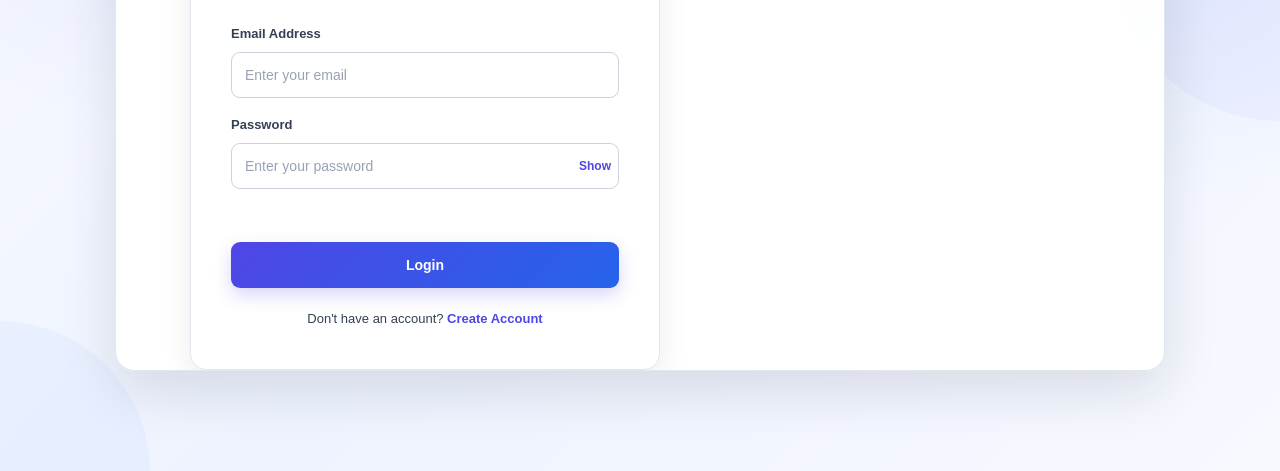
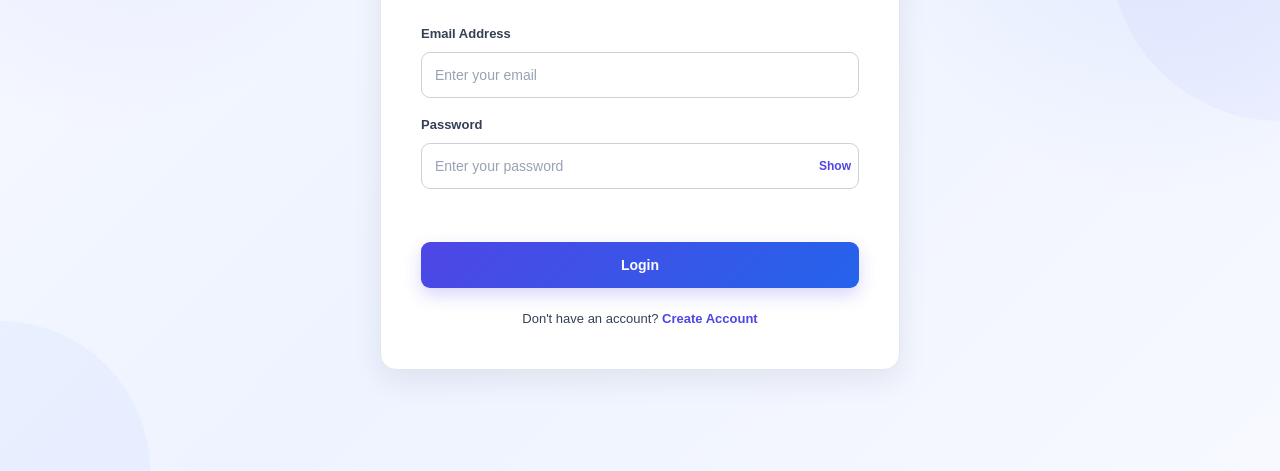
Before and after one commit to ajaykr35/Test-Lab, a plain HTML site: page login.html in a window 1280 px wide. Shown: the part 329-800 px from the top of the page. Drawn offline with Linux system fonts and the light colour scheme.

Commit message:
issue remove

```diff
--- a/css/style.css
+++ b/css/style.css
@@ -872,21 +872,10 @@ p {
 }
 
 .auth-container {
-  width: min(1050px, 100%);
-
-  display: grid;
-
-  grid-template-columns: 1fr 430px;
-
-  background: rgba(255, 255, 255, 0.96);
-
-  border: 1px solid var(--border);
-
-  border-radius: 20px;
-
-  overflow: hidden;
-
-  box-shadow: var(--shadow-lg);
+  width: min(520px, 100%);
+  display: flex;
+  justify-content: center;
+  margin: 0 auto;
 }
 
 .auth-left {
@@ -936,18 +925,12 @@ p {
 }
 
 .auth-card {
-  width: min(470px, 100%);
-
+  width: 100%;
   padding: 40px;
-
-  margin: auto;
-
+  margin: 0 auto;
   background: #ffffff;
-
   border: 1px solid var(--border);
-
   border-radius: 16px;
-
   box-shadow: var(--shadow);
 }
 
```
